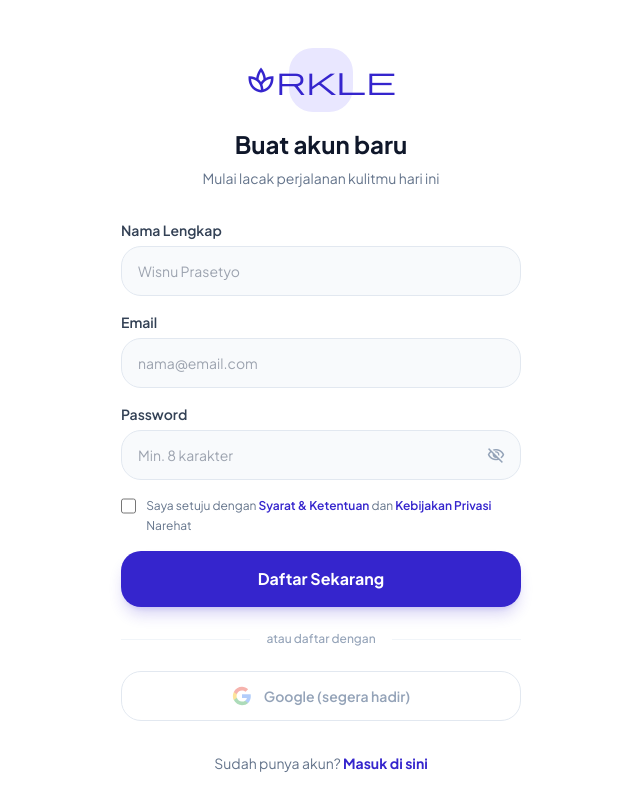
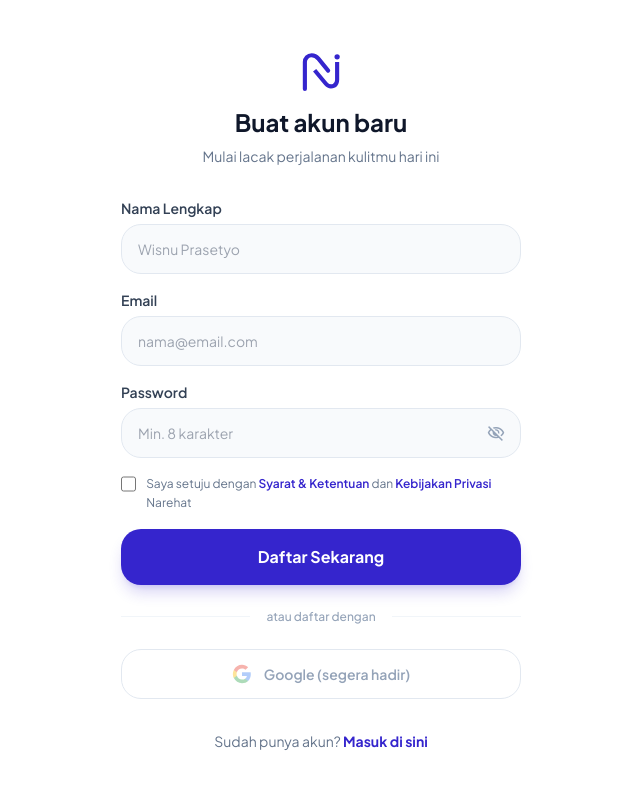
Before and after one commit to wisnuwrdh/narehat, a Next.js app: page /register in a window 1280 px wide. Shown: the top 810 px of the page, without its empty margins (319-959 px from the left). Built offline with nearby package versions, Linux system fonts and the light colour scheme.

Commit message:
feat: ganti logo di halaman register & login dengan SVG Narehat

```diff
--- a/app/(auth)/login/page.tsx
+++ b/app/(auth)/login/page.tsx
@@ -4,6 +4,7 @@
 import Link from "next/link";
 import { useRouter } from "next/navigation";
 import { createClient } from "@/lib/supabase/client";
+import { Logo } from "@/components/ui/Logo";
 
 function getErrorMessage(error: unknown): string {
   if (error instanceof Error) {
@@ -50,8 +51,8 @@
   return (
     <div className="flex-1 flex flex-col justify-center px-6 py-12 max-w-md mx-auto w-full min-h-screen">
       <div className="text-center mb-10 animate-fade-in-up">
-        <div className="inline-flex items-center justify-center w-16 h-16 bg-primary-light rounded-3xl mb-4">
-          <span className="material-symbols-outlined text-3xl text-primary">sparkle</span>
+        <div className="inline-flex items-center justify-center mb-2">
+          <Logo size={48} showText={false} />
         </div>
         <h1 className="text-2xl font-bold text-slate-900">Selamat datang kembali</h1>
         <p className="text-sm text-muted mt-2">Masuk untuk melanjutkan perjalanan kulitmu</p>
--- a/app/(auth)/register/page.tsx
+++ b/app/(auth)/register/page.tsx
@@ -4,6 +4,7 @@
 import Link from "next/link";
 import { useRouter } from "next/navigation";
 import { createClient } from "@/lib/supabase/client";
+import { Logo } from "@/components/ui/Logo";
 
 function getErrorMessage(error: unknown): string {
   if (error instanceof Error) {
@@ -60,8 +61,8 @@
   return (
     <div className="flex-1 flex flex-col justify-center px-6 py-12 max-w-md mx-auto w-full min-h-screen">
       <div className="text-center mb-8 animate-fade-in-up">
-        <div className="inline-flex items-center justify-center w-16 h-16 bg-primary-light rounded-3xl mb-4">
-          <span className="material-symbols-outlined text-3xl text-primary">sparkle</span>
+        <div className="inline-flex items-center justify-center mb-2">
+          <Logo size={48} showText={false} />
         </div>
         <h1 className="text-2xl font-bold text-slate-900">Buat akun baru</h1>
         <p className="text-sm text-muted mt-2">Mulai lacak perjalanan kulitmu hari ini</p>
--- a/components/ui/Logo.tsx
+++ b/components/ui/Logo.tsx
@@ -1,9 +1,10 @@
 interface LogoProps {
   size?: number;
   className?: string;
+  showText?: boolean;
 }
 
-export function Logo({ size = 36, className = "text-slate-900" }: LogoProps) {
+export function Logo({ size = 36, className = "text-slate-900", showText = true }: LogoProps) {
   return (
     <div className="flex items-center gap-2">
       <svg
@@ -33,7 +34,7 @@
           <circle cx="236" cy="36" r="14" fill="#3525CD" />
         </g>
       </svg>
-      <span className={`font-bold text-lg ${className}`}>Narehat</span>
+      {showText && <span className={`font-bold text-lg ${className}`}>Narehat</span>}
     </div>
   );
 }
```
